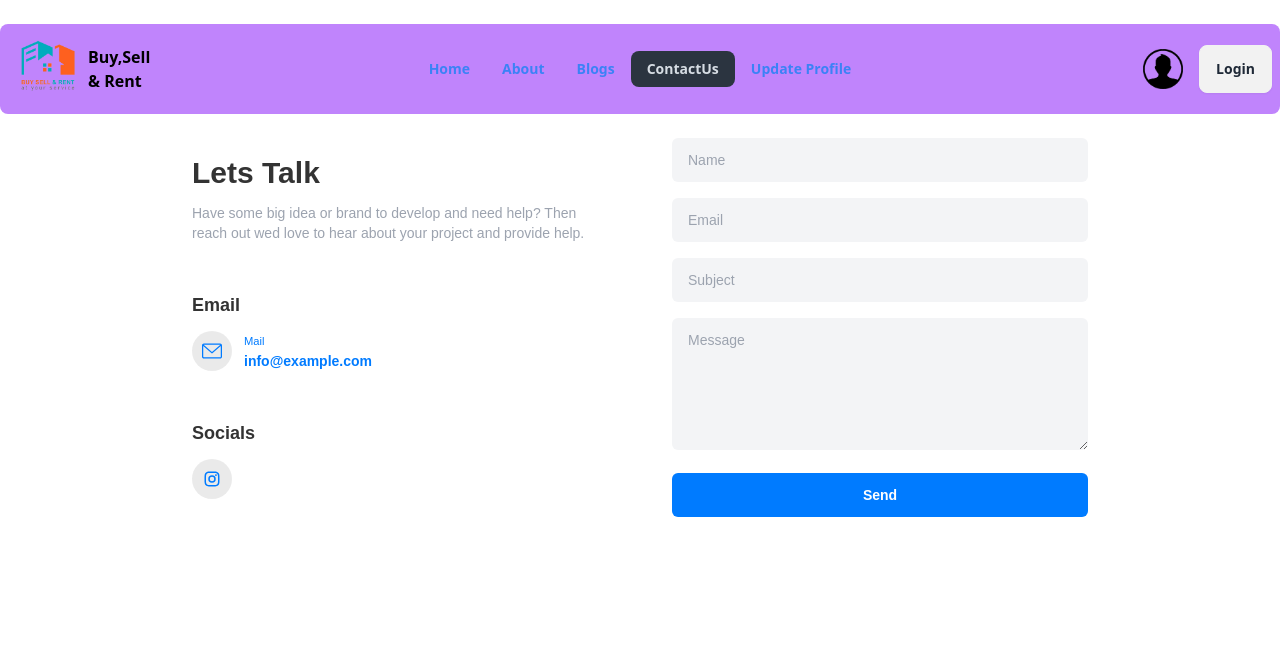
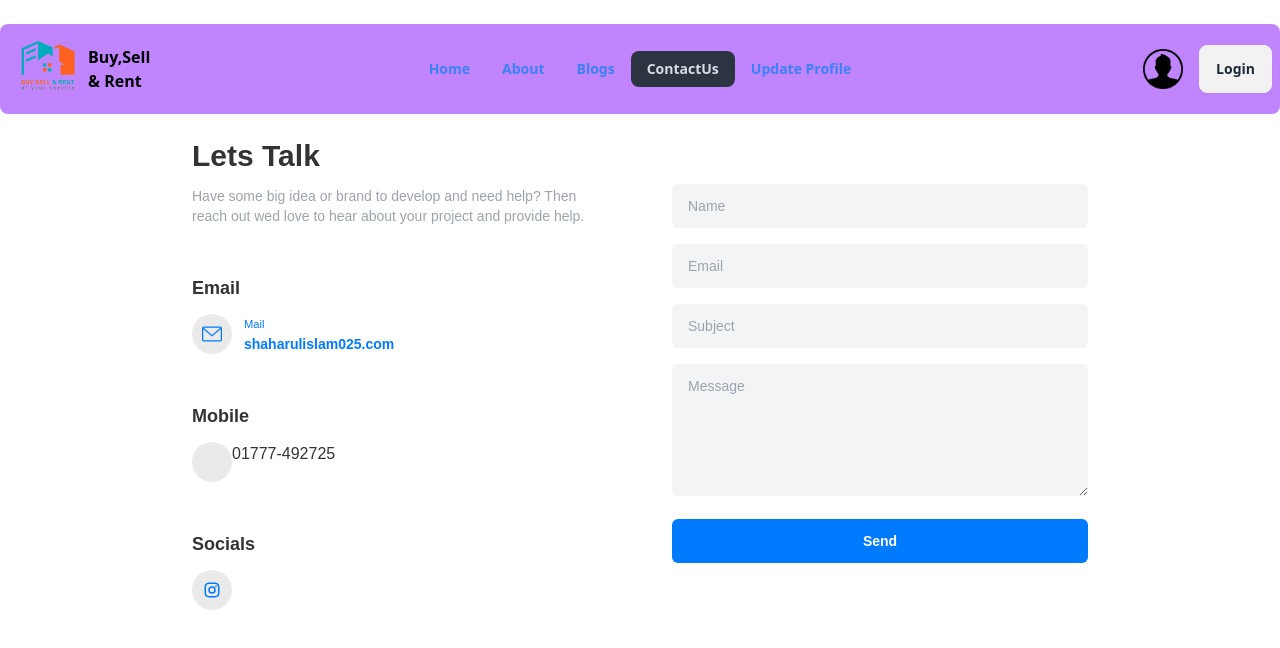
Before and after one commit to MdShaharulIslam/hospitality, a React (Vite) app: page /contact in a window 1280 px wide. Shown: the top 648 px of the page. Built offline with nearby package versions, Linux system fonts and the light colour scheme; no server answers.

Commit message:
contact form apdate

```diff
--- a/src/Contact/Contact.jsx
+++ b/src/Contact/Contact.jsx
@@ -32,9 +32,18 @@ const ContactForm = () => {
               </div>
               <a href="mailto:info@example.com" className="text-[#007bff] text-sm ml-3">
                 <small className="block">Mail</small>
-                <strong>info@example.com</strong>
+                <strong>shaharulislam025.com</strong>
               </a>
             </li>
+          </ul>
+        </div>
+        <div className="mt-12 items-center">
+          <h2 className="text-lg font-extrabold">Mobile</h2>
+          <ul className="flex mt-3 space-x-4">
+            <li className="bg-[#e6e6e6cf] h-10 w-10 rounded-full flex items-center justify-center shrink-0">
+
+            </li>
+          01777-492725
           </ul>
         </div>
         <div className="mt-12">
```
